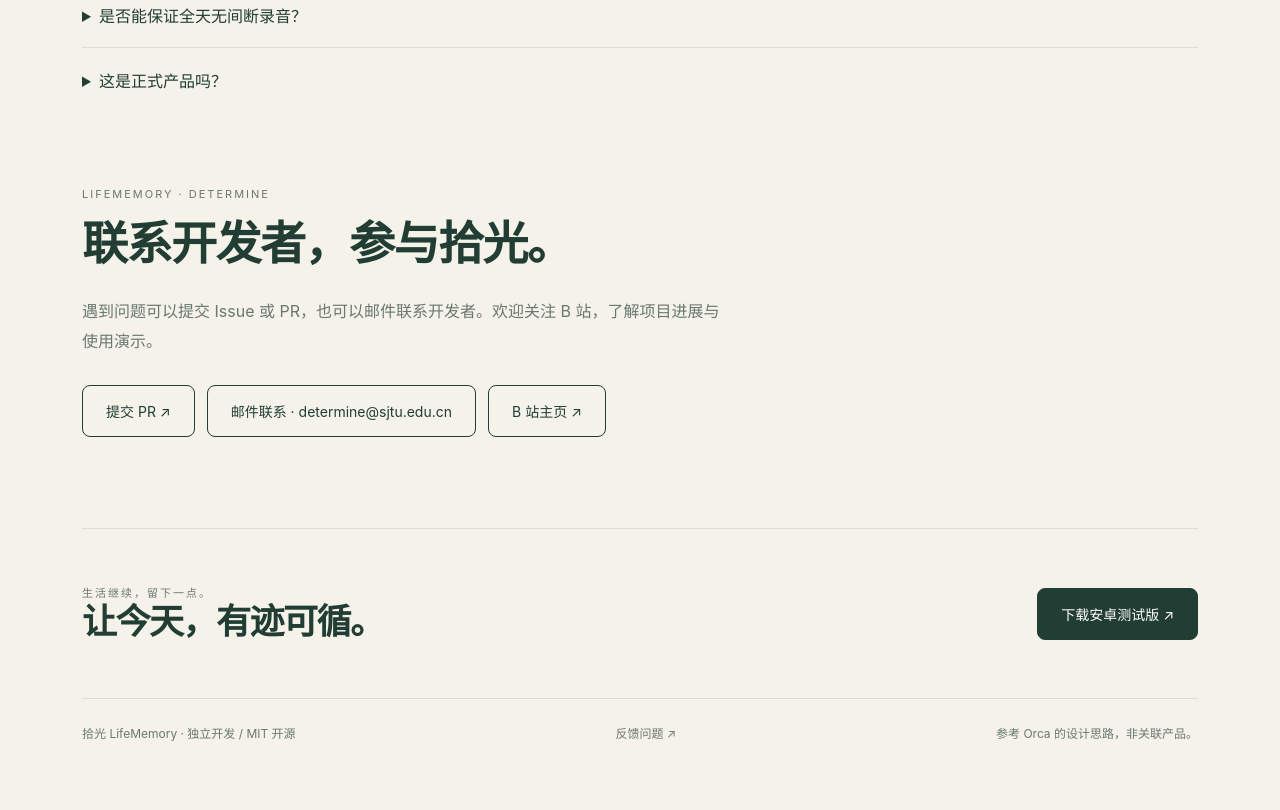
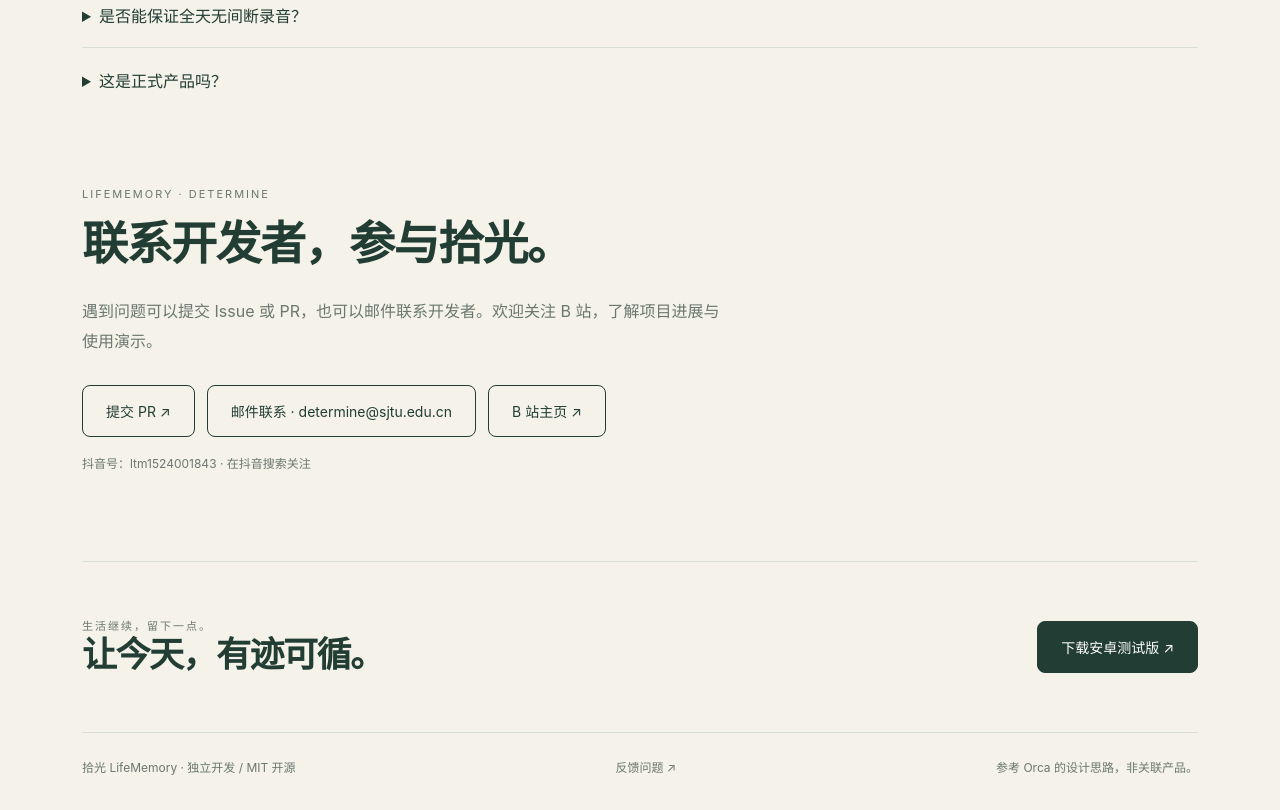
Before and after one commit to determine123/LifeMemory-Android, a plain HTML site: page docs/zh.html in a window 1280 px wide. Shown: the part 2722-3532 px from the top of the page. Before the commit the page ends 3498 px from the top, so only its background shows below. Drawn offline with Linux system fonts and the light colour scheme.

Commit message:
Add determine Douyin account to community contacts

```diff
--- a/docs/zh.html
+++ b/docs/zh.html
@@ -9,6 +9,6 @@
 <section class="recap"><div><div class="eyebrow">五十字，回顾一天。</div><h2>一整天，<br>一句话。</h2><p class="lead">AI 概览最多五十字，聚焦经历、决定和进展。待办单独列出，记录不足就明确说明，不靠编造补全一天。</p></div><div class="quote"><span class="day">我的一天 / 示例内容</span><p>今天确认了计划，记录了一个留待明天继续思考的灵感。</p><small>配置 AI 接口后生成语义总结；未配置时显示本地记录概况。</small></div></section>
 <section class="privacy" id="privacy"><div><div class="eyebrow">你的记录，你的选择。</div><h2>记录属于你，<br>选择也属于你。</h2><p class="lead">不需要账号或自建后端。你决定使用本机转写，还是主动配置自己的云端服务。</p></div><div><div class="rule"><b>本地优先</b><p>录音、照片和记录存放在应用私有目录；中文 OCR 和已配置模型的离线转写在本机完成。</p></div><div class="rule"><b>云端由你选择</b><p>启用云端转写会上传音频；AI 总结与问答发送相关文字，视觉理解发送所选照片。不会因离线失败自动切换云端。</p></div><div class="rule"><b>保留和备份可控</b><p>可设置音频保留期限，重要录音受保护。导出的备份是明文 ZIP，请自行保管；当前尚不支持备份导入。</p></div></div></section>
 <section class="faq" id="start"><div class="eyebrow">开始记录之前。</div><h2>开始前，了解这些。</h2><details><summary>怎么安装和开始使用？</summary><p>点击上方按钮下载 v0.7.0 APK，按安卓提示允许浏览器安装应用。适用于 Android 8.0 及以上，为调试测试版；覆盖安装可保留原有数据。离线转写需导入 Vosk 中文模型，AI 总结需自行配置兼容接口。GitHub 仍提供源码与构建说明。</p></details><details><summary>可以自动分辨每个人，或读取健康数据吗？</summary><p>当前支持手动标注说话人，兼容云端返回的说话人字段；未验证自动多人分离。地点、活动和心情为手动记录，没有自动心率、压力或 GPS 采集。</p></details><details><summary>是否能保证全天无间断录音？</summary><p>采用 1 / 3 / 5 分钟分段保存。手动模式最长12小时，自动模式持续到手动停止或系统中断；新版安卓开机后需点开应用恢复。真机耗电、后台限制及分段间隙尚需验证，不承诺全天无间断。</p></details><details><summary>这是正式产品吗？</summary><p>这是 MIT 开源的安卓测试版。已有模拟器测试覆盖离线语音、手动说话人标注与旧数据迁移；真机噪声环境和多厂商兼容性仍需反馈。</p></details></section>
-<section class="faq" id="contact"><div class="eyebrow">LifeMemory · determine</div><h2>联系开发者，参与拾光。</h2><p class="lead">遇到问题可以提交 Issue 或 PR，也可以邮件联系开发者。欢迎关注 B 站，了解项目进展与使用演示。</p><div class="actions"><a class="btn" href="https://github.com/determine123/LifeMemory-Android/pulls" target="_blank" rel="noopener">提交 PR ↗</a><a class="btn" href="mailto:determine@sjtu.edu.cn">邮件联系 · determine@sjtu.edu.cn</a><a class="btn" href="https://space.bilibili.com/1553355526" target="_blank" rel="noopener">B 站主页 ↗</a></div></section>
+<section class="faq" id="contact"><div class="eyebrow">LifeMemory · determine</div><h2>联系开发者，参与拾光。</h2><p class="lead">遇到问题可以提交 Issue 或 PR，也可以邮件联系开发者。欢迎关注 B 站，了解项目进展与使用演示。</p><div class="actions"><a class="btn" href="https://github.com/determine123/LifeMemory-Android/pulls" target="_blank" rel="noopener">提交 PR ↗</a><a class="btn" href="mailto:determine@sjtu.edu.cn">邮件联系 · determine@sjtu.edu.cn</a><a class="btn" href="https://space.bilibili.com/1553355526" target="_blank" rel="noopener">B 站主页 ↗</a></div><p class="small">抖音号：ltm1524001843 · 在抖音搜索关注</p></section>
 <section class="end"><div><div class="eyebrow">生活继续，留下一点。</div><h2>让今天，有迹可循。</h2></div><a class="btn primary" href="https://github.com/determine123/LifeMemory-Android/releases/download/v0.7.0/LifeMemory-v0.7.0-debug.apk" target="_blank" rel="noopener">下载安卓测试版 ↗</a></section></main><footer><span>拾光 LifeMemory · 独立开发 / MIT 开源</span><a href="https://github.com/determine123/LifeMemory-Android/issues" target="_blank" rel="noopener">反馈问题 ↗</a><span>参考 Orca 的设计思路，非关联产品。</span></footer></div>
 <script>const tabs=[...document.querySelectorAll('[role=tab]')];function choose(tab){tabs.forEach(t=>{const active=t===tab;t.setAttribute('aria-selected',String(active));t.tabIndex=active?0:-1;document.getElementById(t.dataset.panel).hidden=!active;});}tabs.forEach((tab,i)=>{tab.tabIndex=i? -1:0;tab.addEventListener('click',()=>choose(tab));tab.addEventListener('keydown',event=>{if(event.key==='ArrowRight'||event.key==='ArrowLeft'){event.preventDefault();const next=tabs[(i+(event.key==='ArrowRight'?1:tabs.length-1))%tabs.length];choose(next);next.focus();}});});</script></body></html>
```
Also changed, not shown: docs/index.html (+1 -1 lines), 2 other files.
